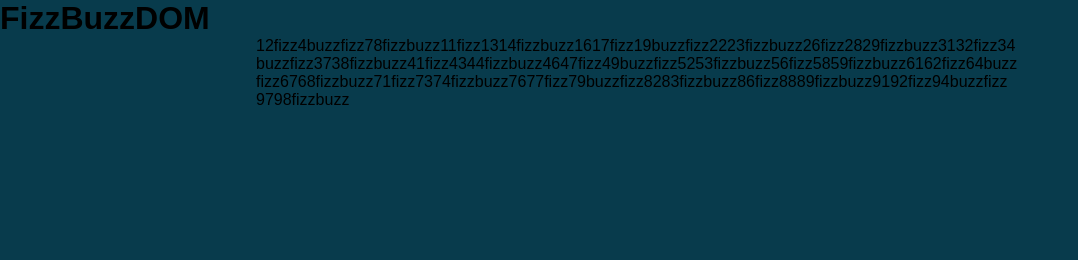
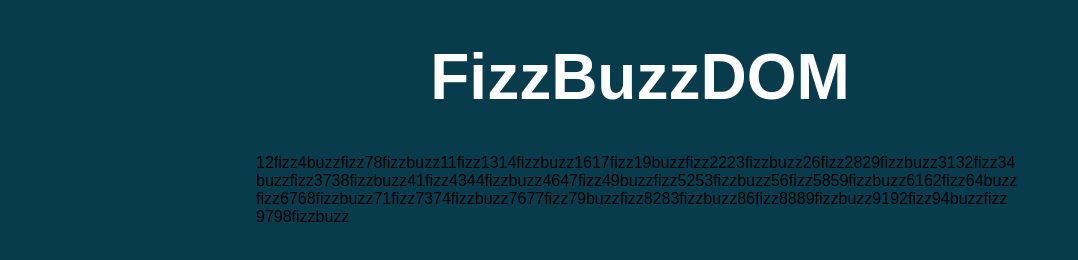
Before and after one commit to Valee8/js-fizzbuzz, a plain HTML site: page index.html in a window 1280 px wide. Shown: the whole page, without its empty margins (0-1078 px from the left). Drawn offline with Linux system fonts and the light colour scheme.

Commit message:
modifica stili di h1

```diff
--- a/css/style.css
+++ b/css/style.css
@@ -16,3 +16,10 @@ body {
     margin: 0 auto;
     width: 60%;
 }
+
+h1 {
+    text-align: center;
+    color: #fff;
+    font-size: 4rem;
+    padding: 40px 0;
+}
```
